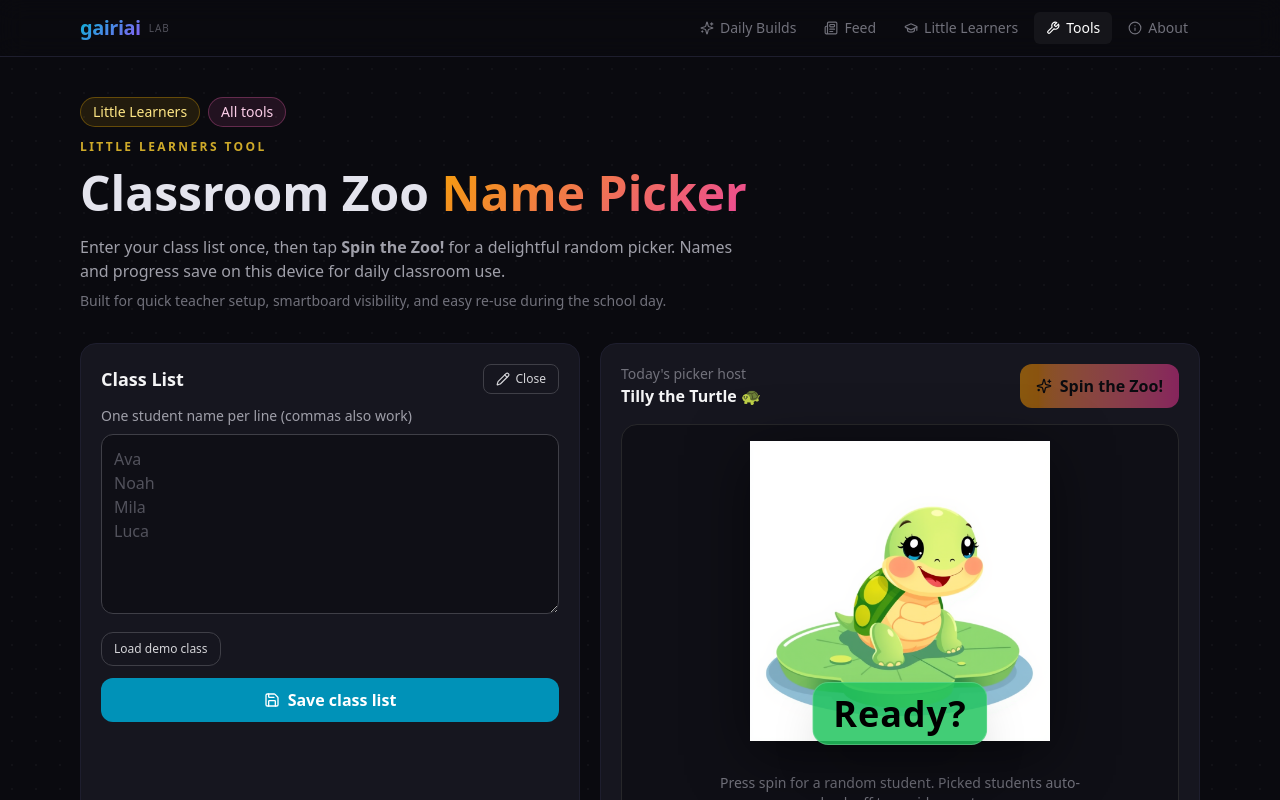
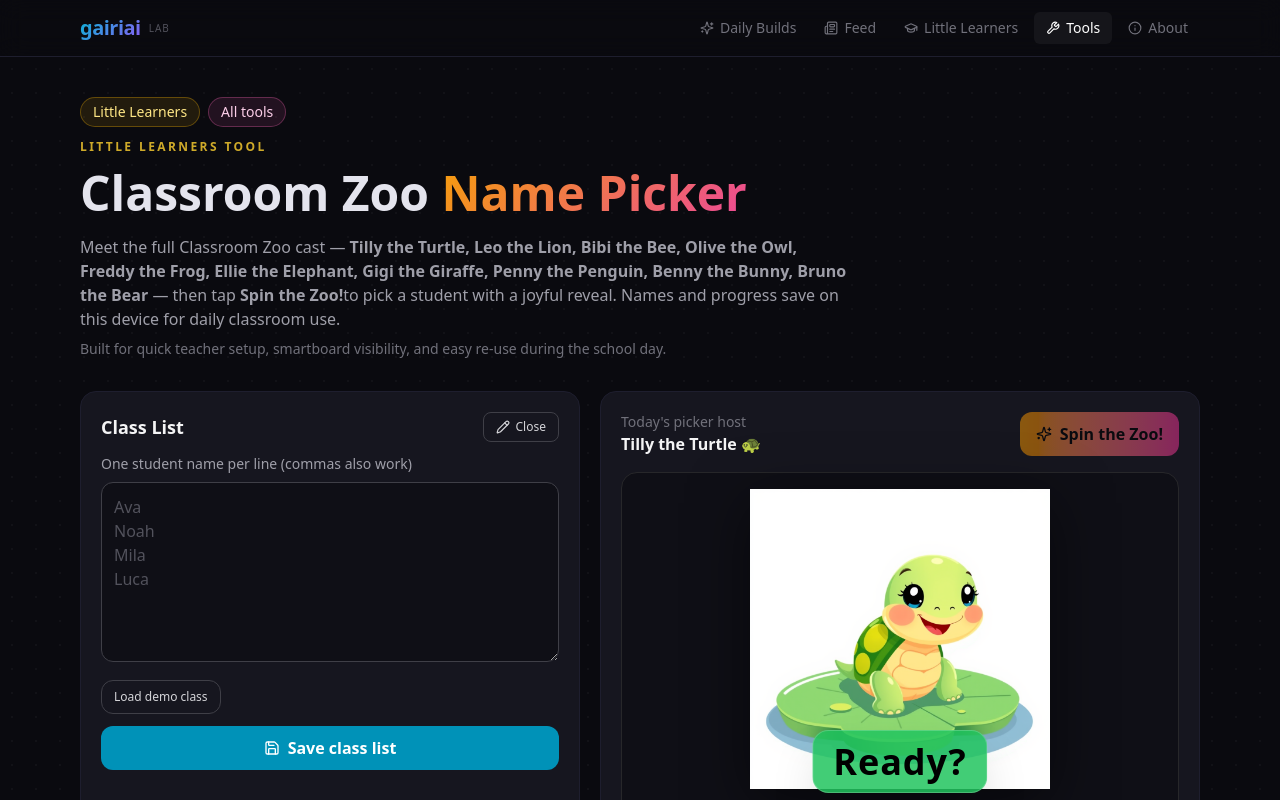
Before and after one commit to sandahltim/gairiai-net, a Next.js app: page /tools/classroom-zoo in a window 1280 px wide. Shown: the top 800 px of the page. Built offline with nearby package versions, Linux system fonts and the light colour scheme.

Commit message:
Add Classroom Zoo print card and shared character constants

```diff
--- a/src/app/tools/classroom-zoo/page.tsx
+++ b/src/app/tools/classroom-zoo/page.tsx
@@ -3,33 +3,15 @@
 import Link from 'next/link';
 import { startTransition, useEffect, useMemo, useRef, useState } from 'react';
 import Image from 'next/image';
-import { Sparkles, RotateCcw, Save, Pencil, CheckCircle2 } from 'lucide-react';
-
-type Animal = {
-  id: string;
-  label: string;
-  emoji: string;
-  image: string;
-  accent: string;
-};
+import { Sparkles, RotateCcw, Save, Pencil, CheckCircle2, Printer } from 'lucide-react';
+import { ZOO_CHARACTERS, ZOO_CHARACTER_NAMES, type ZooCharacter } from '@/lib/zoo-characters';
 
 const STORAGE_NAMES = 'classroom-zoo:names';
 const STORAGE_DONE = 'classroom-zoo:done';
 
 const DEMO_NAMES = ['Ava', 'Noah', 'Mila', 'Luca', 'Ivy', 'Mason', 'Nora', 'Eli'];
 
-const ANIMALS: Animal[] = [
-  { id: 'turtle', label: 'Tilly the Turtle', emoji: '🐢', image: '/images/classroom-zoo/turtle.png', accent: '#22c55e' },
-  { id: 'lion', label: 'Leo the Lion', emoji: '🦁', image: '/images/classroom-zoo/lion.png', accent: '#f59e0b' },
-  { id: 'bee', label: 'Bibi the Bee', emoji: '🐝', image: '/images/classroom-zoo/bee.png', accent: '#eab308' },
-  { id: 'owl', label: 'Olive the Owl', emoji: '🦉', image: '/images/classroom-zoo/owl.png', accent: '#a78bfa' },
-  { id: 'frog', label: 'Freddy the Frog', emoji: '🐸', image: '/images/classroom-zoo/frog.png', accent: '#10b981' },
-  { id: 'elephant', label: 'Ellie the Elephant', emoji: '🐘', image: '/images/classroom-zoo/elephant.png', accent: '#38bdf8' },
-  { id: 'giraffe', label: 'Gigi the Giraffe', emoji: '🦒', image: '/images/classroom-zoo/giraffe.png', accent: '#f97316' },
-  { id: 'penguin', label: 'Penny the Penguin', emoji: '🐧', image: '/images/classroom-zoo/penguin.png', accent: '#06b6d4' },
-  { id: 'bunny', label: 'Benny the Bunny', emoji: '🐰', image: '/images/classroom-zoo/bunny.png', accent: '#ec4899' },
-  { id: 'bear', label: 'Bruno the Bear', emoji: '🐻', image: '/images/classroom-zoo/bear.png', accent: '#f43f5e' },
-];
+const ANIMALS = ZOO_CHARACTERS;
 
 function parseNames(input: string): string[] {
   const seen = new Set<string>();
@@ -73,7 +55,14 @@ export default function ClassroomZooPage() {
   const [winner, setWinner] = useState<string | null>(null);
   const [previewName, setPreviewName] = useState('');
   const [isSpinning, setIsSpinning] = useState(false);
-  const [activeAnimal, setActiveAnimal] = useState<Animal>(ANIMALS[0]);
+  const [activeAnimal, setActiveAnimal] = useState<ZooCharacter>(ANIMALS[0]);
+  const [showPrintCard, setShowPrintCard] = useState(false);
+
+  const characterRosterText = useMemo(() => ZOO_CHARACTER_NAMES.join(', '), []);
+  const printTagline = useMemo(() => {
+    if (!winner) return '';
+    return activeAnimal.tagline.replace('{student}', winner);
+  }, [activeAnimal.tagline, winner]);
 
   const confettiCanvasRef = useRef<HTMLCanvasElement | null>(null);
   const frameRef = useRef<number | null>(null);
@@ -167,6 +156,7 @@ export default function ClassroomZooPage() {
     setDoneNames([]);
     setWinner(null);
     setPreviewName('');
+    setShowPrintCard(false);
     setEditorText('');
     setListError('');
     setEditing(true);
@@ -176,6 +166,7 @@ export default function ClassroomZooPage() {
     setDoneNames([]);
     setWinner(null);
     setPreviewName('');
+    setShowPrintCard(false);
   }
 
   function toggleDone(name: string) {
@@ -250,6 +241,7 @@ export default function ClassroomZooPage() {
 
     setIsSpinning(true);
     setWinner(null);
+    setShowPrintCard(false);
 
     const localPool = [...remainingNames];
 
@@ -293,9 +285,9 @@ export default function ClassroomZooPage() {
         <h1 className="text-3xl sm:text-5xl font-black leading-tight mt-2">
           Classroom Zoo <span className="gradient-text-warm">Name Picker</span>
         </h1>
-        <p className="text-zinc-400 mt-3 max-w-2xl">
-          Enter your class list once, then tap <strong>Spin the Zoo!</strong> for a delightful random picker.
-          Names and progress save on this device for daily classroom use.
+        <p className="text-zinc-400 mt-3 max-w-3xl">
+          Meet the full Classroom Zoo cast — <strong>{characterRosterText}</strong> — then tap <strong>Spin the Zoo!</strong>
+          to pick a student with a joyful reveal. Names and progress save on this device for daily classroom use.
         </p>
         <p className="text-zinc-500 mt-2 max-w-2xl text-sm">
           Built for quick teacher setup, smartboard visibility, and easy re-use during the school day.
@@ -408,8 +400,18 @@ export default function ClassroomZooPage() {
           <div className="flex flex-wrap items-center justify-between gap-2 mb-4">
             <div>
               <p className="text-sm text-zinc-500">Today&apos;s picker host</p>
-              <p className="font-bold text-zinc-100">{activeAnimal.label} {activeAnimal.emoji}</p>
+              <p className="font-bold text-zinc-100">{activeAnimal.name} {activeAnimal.emoji}</p>
             </div>
+            <div className="flex flex-wrap items-center gap-2 print-card-controls">
+              {winner && (
+                <button
+                  type="button"
+                  onClick={() => setShowPrintCard(true)}
+                  className="inline-flex items-center gap-2 rounded-xl px-3.5 py-2 border border-cyan-400/50 text-cyan-100 hover:text-white hover:border-cyan-300"
+                >
+                  <Printer size={16} /> Print Card
+                </button>
+              )}
               <button
                 type="button"
                 onClick={spinTheZoo}
@@ -419,12 +421,13 @@ export default function ClassroomZooPage() {
                 <Sparkles size={16} /> {isSpinning ? 'Spinning...' : 'Spin the Zoo!'}
               </button>
             </div>
+          </div>
 
           <div className="relative rounded-2xl border border-zinc-800 bg-black/30 min-h-[320px] flex flex-col items-center justify-center p-4">
             <div className={`relative ${winner ? 'zoo-wiggle' : ''}`}>
               <Image
                 src={activeAnimal.image}
-                alt={`${activeAnimal.label} classroom mascot`}
+                alt={`${activeAnimal.name} classroom mascot`}
                 width={360}
                 height={360}
                 priority
@@ -444,7 +447,11 @@ export default function ClassroomZooPage() {
               </div>
             </div>
 
-            <p className="mt-8 text-sm text-zinc-500 text-center max-w-sm">
+            <p className="mt-8 text-lg sm:text-xl font-black text-zinc-100 text-center">
+              {activeAnimal.name} {activeAnimal.emoji}
+            </p>
+
+            <p className="mt-2 text-sm text-zinc-500 text-center max-w-sm">
               {remainingNames.length === 0 && names.length > 0
                 ? 'Everyone has been picked! Reset the round to spin again.'
                 : 'Press spin for a random student. Picked students auto-check off to avoid repeats.'}
@@ -452,6 +459,48 @@ export default function ClassroomZooPage() {
           </div>
         </section>
       </div>
+
+      {winner && showPrintCard && (
+        <section className="mt-5 card-glow rounded-2xl p-4 sm:p-5 print-card-shell">
+          <div className="print-card-controls mb-3 flex flex-wrap items-center justify-between gap-2">
+            <p className="text-xs sm:text-sm text-zinc-400">Print preview ready. Use browser print for a half-sheet classroom card.</p>
+            <button
+              type="button"
+              onClick={() => window.print()}
+              className="inline-flex items-center gap-2 rounded-xl px-3.5 py-2 border border-emerald-400/60 text-emerald-100 hover:text-white hover:border-emerald-300"
+            >
+              <Printer size={16} /> Open print dialog
+            </button>
+          </div>
+
+          <article className="print-card bg-white text-zinc-900 rounded-2xl border border-zinc-300 shadow-2xl overflow-hidden mx-auto">
+            <div className="print-card-inner h-full flex flex-col p-6">
+              <div className="flex-1 grid grid-cols-[1fr_1.15fr] gap-5 items-center">
+                <div className="flex items-center justify-center">
+                  <Image
+                    src={activeAnimal.image}
+                    alt={`${activeAnimal.name} print card mascot`}
+                    width={420}
+                    height={420}
+                    className="h-auto w-[220px] sm:w-[250px]"
+                  />
+                </div>
+
+                <div className="text-center sm:text-left">
+                  <p className="text-2xl sm:text-3xl font-black leading-tight">{activeAnimal.name}</p>
+                  <p className="mt-2 text-sm sm:text-base text-zinc-600">{printTagline}</p>
+                  <p className="mt-5 text-sm uppercase tracking-[0.15em] text-zinc-500">Today&apos;s student</p>
+                  <p className="mt-2 text-4xl sm:text-5xl font-black leading-tight break-words">{winner}</p>
+                </div>
+              </div>
+
+              <footer className="mt-4 pt-3 border-t border-zinc-200 text-center text-xs sm:text-sm text-zinc-600">
+                🐾 Little Learners Studio · gairiai.net
+              </footer>
+            </div>
+          </article>
+        </section>
+      )}
 
       <div className="mt-4 card-glow rounded-xl px-4 py-3 text-xs sm:text-sm text-zinc-400">
         <strong className="text-zinc-200">Teacher note:</strong> animal art has zero text embedded; all names are rendered as live page text for classroom clarity.
@@ -462,6 +511,12 @@ export default function ClassroomZooPage() {
           animation: zoo-wiggle 700ms ease-in-out 2;
         }
 
+        .print-card {
+          width: min(100%, 700px);
+          aspect-ratio: 7 / 5;
+          min-height: 360px;
+        }
+
         @keyframes zoo-wiggle {
           0% { transform: rotate(0deg) scale(1); }
           25% { transform: rotate(-4deg) scale(1.02); }
@@ -470,6 +525,49 @@ export default function ClassroomZooPage() {
           100% { transform: rotate(0deg) scale(1); }
         }
       `}</style>
+
+      <style jsx global>{`
+        @media print {
+          @page {
+            size: 7in 5in;
+            margin: 0.15in;
+          }
+
+          body * {
+            visibility: hidden !important;
+          }
+
+          .print-card,
+          .print-card * {
+            visibility: visible !important;
+          }
+
+          .print-card {
+            position: fixed !important;
+            inset: 0 !important;
+            margin: auto !important;
+            width: 7in !important;
+            height: 5in !important;
+            max-width: 7in !important;
+            border-radius: 0.2in !important;
+            box-shadow: none !important;
+            overflow: hidden !important;
+            break-inside: avoid !important;
+          }
+
+          .print-card-inner {
+            padding: 0.35in !important;
+          }
+
+          .print-card-controls,
+          .print-card-shell,
+          nav,
+          header,
+          footer {
+            display: none !important;
+          }
+        }
+      `}</style>
     </div>
   );
 }
--- /dev/null
+++ b/src/lib/zoo-characters.ts
@@ -0,0 +1,93 @@
+export type ZooCharacter = {
+  id: string;
+  name: string;
+  emoji: string;
+  image: string;
+  accent: string;
+  tagline: string;
+};
+
+export const ZOO_CHARACTERS: ZooCharacter[] = [
+  {
+    id: 'turtle',
+    name: 'Tilly the Turtle',
+    emoji: '🐢',
+    image: '/images/classroom-zoo/turtle.png',
+    accent: '#22c55e',
+    tagline: 'Tilly chose {student} today!',
+  },
+  {
+    id: 'lion',
+    name: 'Leo the Lion',
+    emoji: '🦁',
+    image: '/images/classroom-zoo/lion.png',
+    accent: '#f59e0b',
+    tagline: 'Leo roared and picked {student}!',
+  },
+  {
+    id: 'bee',
+    name: 'Bibi the Bee',
+    emoji: '🐝',
+    image: '/images/classroom-zoo/bee.png',
+    accent: '#eab308',
+    tagline: 'Bibi buzzed over to {student}!',
+  },
+  {
+    id: 'owl',
+    name: 'Olive the Owl',
+    emoji: '🦉',
+    image: '/images/classroom-zoo/owl.png',
+    accent: '#a78bfa',
+    tagline: 'Olive spotted {student} first!',
+  },
+  {
+    id: 'frog',
+    name: 'Freddy the Frog',
+    emoji: '🐸',
+    image: '/images/classroom-zoo/frog.png',
+    accent: '#10b981',
+    tagline: 'Freddy hopped over to {student}!',
+  },
+  {
+    id: 'elephant',
+    name: 'Ellie the Elephant',
+    emoji: '🐘',
+    image: '/images/classroom-zoo/elephant.png',
+    accent: '#38bdf8',
+    tagline: 'Ellie trumpeted for {student}!',
+  },
+  {
+    id: 'giraffe',
+    name: 'Gigi the Giraffe',
+    emoji: '🦒',
+    image: '/images/classroom-zoo/giraffe.png',
+    accent: '#f97316',
+    tagline: 'Gigi reached high and picked {student}!',
+  },
+  {
+    id: 'penguin',
+    name: 'Penny the Penguin',
+    emoji: '🐧',
+    image: '/images/classroom-zoo/penguin.png',
+    accent: '#06b6d4',
+    tagline: 'Penny waddled over to {student}!',
+  },
+  {
+    id: 'bunny',
+    name: 'Benny the Bunny',
+    emoji: '🐰',
+    image: '/images/classroom-zoo/bunny.png',
+    accent: '#ec4899',
+    tagline: 'Benny bounced to {student}!',
+  },
+  {
+    id: 'bear',
+    name: 'Bruno the Bear',
+    emoji: '🐻',
+    image: '/images/classroom-zoo/bear.png',
+    accent: '#f43f5e',
+    tagline: 'Bruno gave a big cheer for {student}!',
+  },
+];
+
+export const ZOO_CHARACTER_NAMES = ZOO_CHARACTERS.map(character => character.name);
```
Lines whose indentation alone changed are shown as unchanged.
